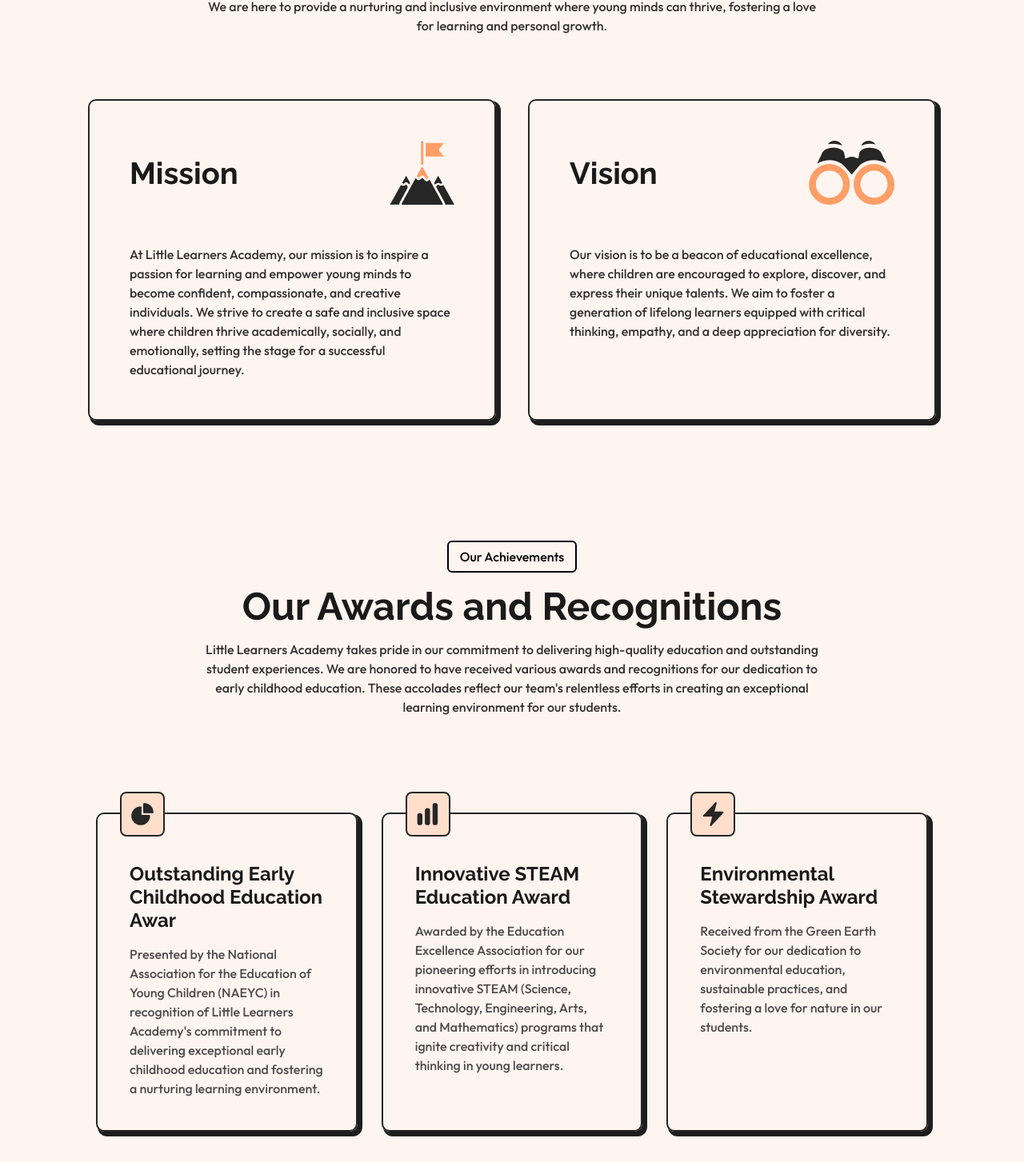
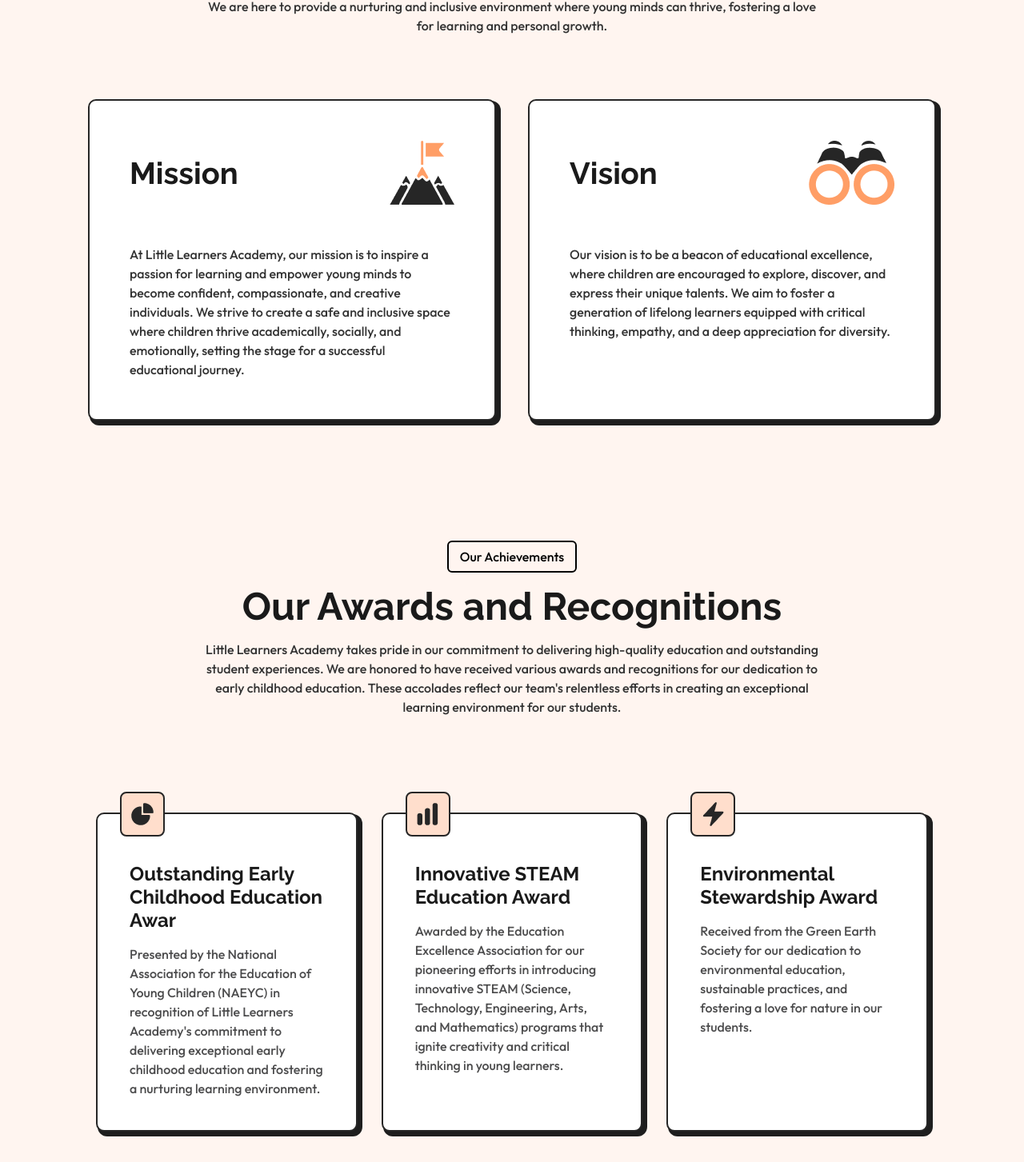
Before and after one commit to Mohammad-Alkreima/Task_3_Adv, a React (Vite) app: page /Task_3_Adv/about in a window 1280 px wide. Shown: the part 856-2309 px from the top of the page at 80% size. Built offline with nearby package versions, Linux system fonts and the light colour scheme.

Commit message:
edit awards section

```diff
--- a/src/components/Awards/Awards.css
+++ b/src/components/Awards/Awards.css
@@ -17,6 +17,7 @@
                 border-radius: 12px;
                 box-shadow: 6px 6px 0px 2px #1E1E1E;
                 padding: 80px 50px 50px;
+                background-color: white;
                 position: relative;
                 .icon {
                     width: 74px;
--- a/src/components/CardMission/CardMission.css
+++ b/src/components/CardMission/CardMission.css
@@ -6,6 +6,7 @@
             border: 2px solid #262626;
             border-radius: 12px;
             box-shadow: 6px 6px 0px 2px #1E1E1E;
+            background-color: white;
             .mainTitle {
                 display: flex;
                 justify-content: space-between;
--- a/src/components/SpecialFeatures/SpecialFeatures.css
+++ b/src/components/SpecialFeatures/SpecialFeatures.css
@@ -10,6 +10,7 @@
             border-radius: 12px;
             box-shadow: 6px 6px 0px 2px #1E1E1E;
             padding: 80px 50px 50px;
+            background-color: white;
             position: relative;
         }
         .icon {
```
